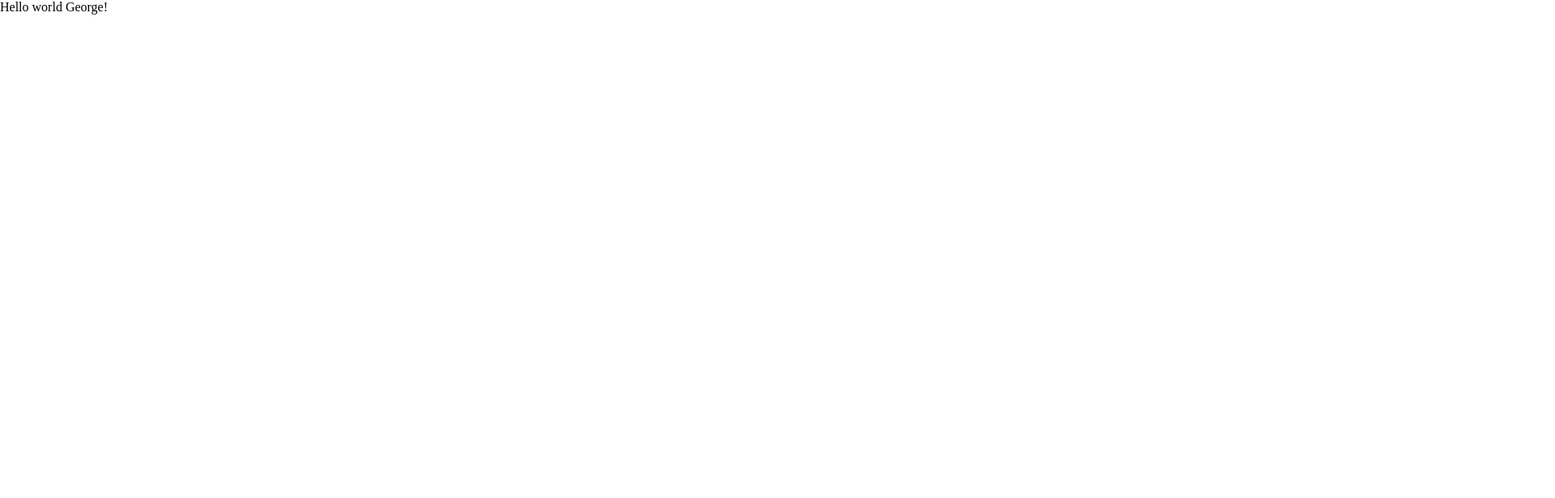
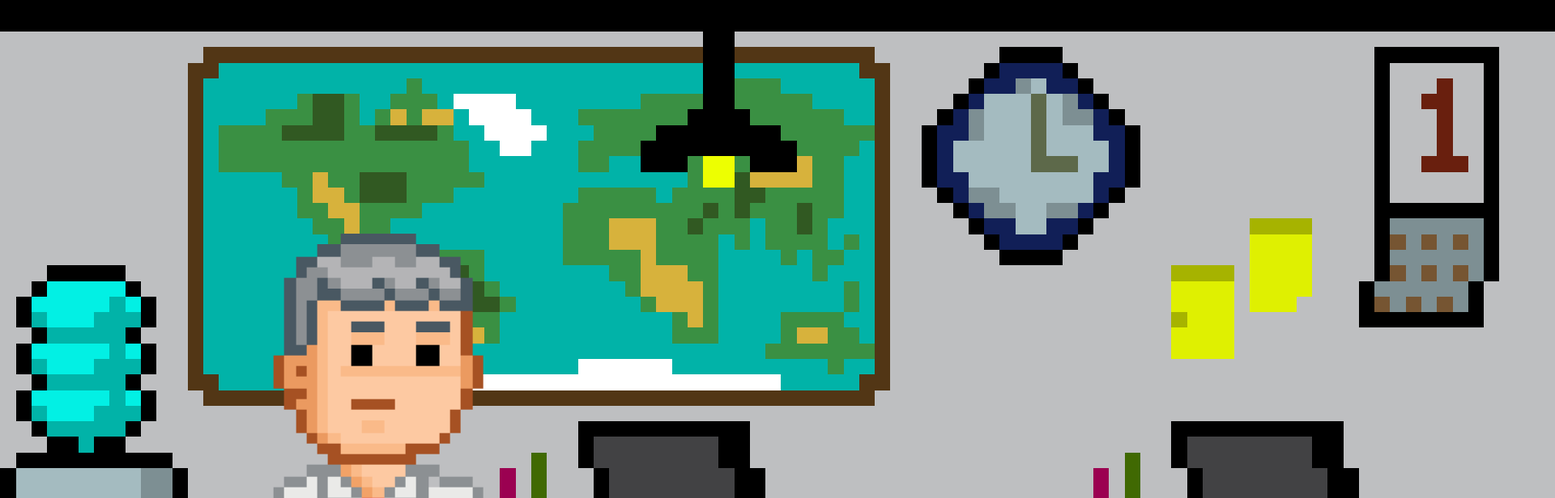
Before and after one commit to Theophile-Yvars/Climatologue, a React (Create React App) app: page /sceneGeorge in a window 1280 px wide. Shown: the top 616 px of the page at 81% size, 1920 px wide, since content can reach past the window. Built offline with nearby package versions, Linux system fonts and the light colour scheme.

Commit message:
scene george

```diff
--- a/src/App.css
+++ b/src/App.css
@@ -1,3 +1,4 @@
+
 body, html {
     height: 100%;
     margin: 0;
--- a/src/App.js
+++ b/src/App.js
@@ -4,6 +4,8 @@ import {
   RouterProvider,
 } from "react-router-dom";
 import ScenePierro from './scenePierro/ScenePierro';
+import SceneGeorge from "./sceneGeorge/SceneGeorge";
+
 
 const router = createBrowserRouter([
   {
@@ -12,7 +14,7 @@ const router = createBrowserRouter([
   },
   {
     path: "/sceneGeorge",
-    element: <div>Hello world George!</div>
+    element: <SceneGeorge/>
   },
 ]);
 
--- /dev/null
+++ b/src/sceneGeorge/SceneGeorge.css
@@ -0,0 +1,5 @@
+.SceneGeorge{
+    objectFit: 'contain';
+    width: 100%;
+    height: 100%;
+}
--- /dev/null
+++ b/src/sceneGeorge/SceneGeorge.js
@@ -0,0 +1,12 @@
+import imgSceneGeorge from "../res/img/sceneGeorge.png"
+import './SceneGeorge.css'
+
+function SceneGeorge() {
+    return (
+        <div className="SceneGeorge">
+            <img src={imgSceneGeorge} alt="scenePierro"/>
+        </div>
+    );
+}
+
+export default SceneGeorge;
```
Also changed, not shown: src/res/img/sceneGeorge.png (renamed from imgs/scene2-with-george.png).
